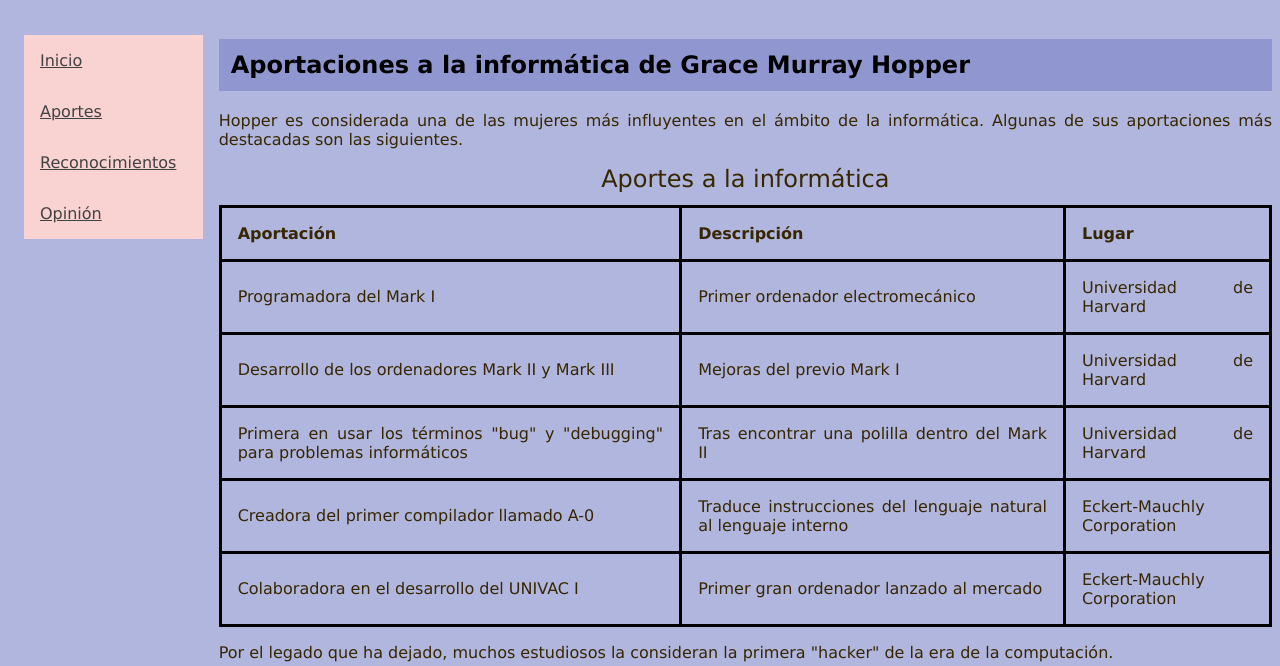
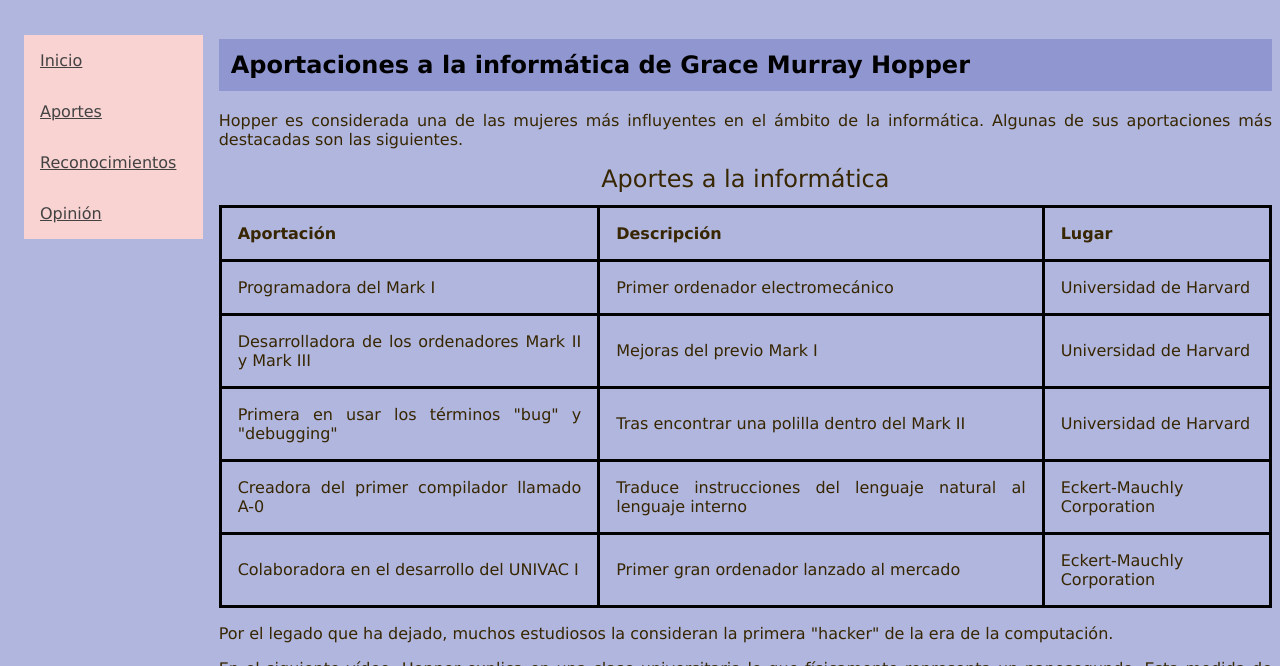
Before and after one commit to ceMelendi/sew_old, a plain HTML site: page aportes.html in a window 1280 px wide. Shown: the part 134-800 px from the top of the page. Drawn offline with Linux system fonts and the light colour scheme.

Commit message:
Add files via upload

```diff
--- a/aportes.html
+++ b/aportes.html
@@ -40,12 +40,12 @@
                 <td>Universidad de Harvard</td>
             </tr>
             <tr>
-                <td>Desarrollo de los ordenadores Mark II y Mark III</td>
+                <td>Desarrolladora de los ordenadores Mark II y Mark III</td>
                 <td>Mejoras del previo Mark I</td>
                 <td>Universidad de Harvard</td>
             </tr>
             <tr>
-                <td>Primera en usar los términos "bug" y "debugging" para problemas informáticos</td>
+                <td>Primera en usar los términos "bug" y "debugging"</td>
                 <td>Tras encontrar una polilla dentro del Mark II</td>
                 <td>Universidad de Harvard</td>
             </tr>
```
